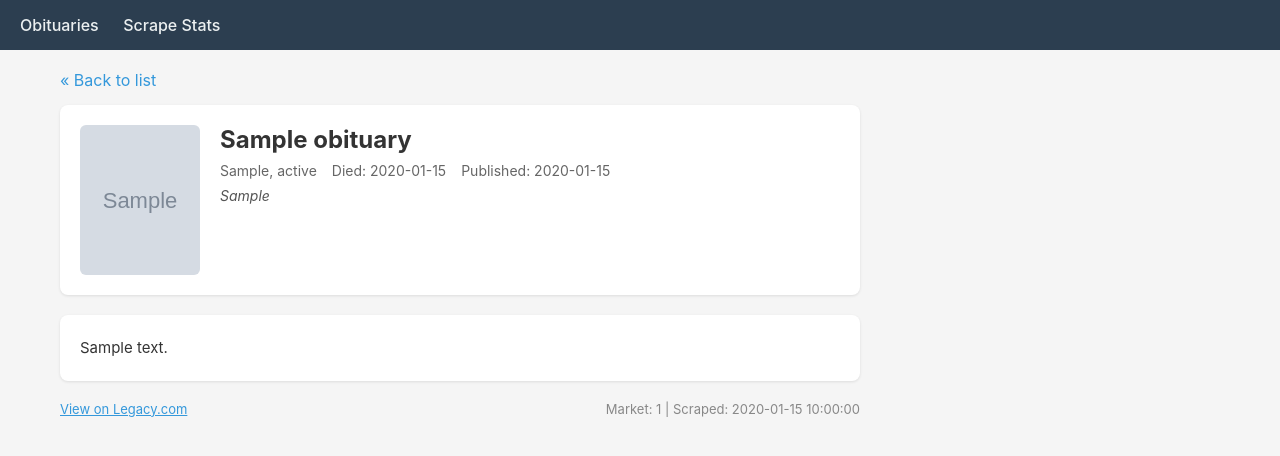
After one commit to benashkar/funeral_homes, a Flask app: page /obit/1 in a window 1280 px wide. The commit adds this page. Shown: the top 456 px of the page. Run offline with Flask 3, Linux system fonts and the light colour scheme; tables that the repository leaves empty hold one stand-in row (values such as "Sample post"); grey boxes marked "Sample" are stand-in pictures; data that the repository does not hold is empty.

Commit message:
Add death city/state, city filter dropdown, and person detail page
- Parse death_city and death_state from JSON-LD Person.deathPlace
- New DB columns: death_city (indexed), death_state
- Dashboard: city dropdown filter (cascading with state/county)
- Clicking a name opens /obit/<id> detail page with photo, full
  obituary text, dates, funeral home, and Legacy.com link
- Names in table are now clickable links

28/28 tests passing.

Co-Authored-By: Claude Opus 4.6 (1M context) <noreply@anthropic.com>

```diff
--- a/dashboard/app.py
+++ b/dashboard/app.py
@@ -10,7 +10,6 @@ logger = get_logger(__name__)
 
 PER_PAGE = 50
 
-# Map state abbreviations to full names (for display)
 STATE_MAP = {
     "tx": "Texas", "oh": "Ohio", "ma": "Massachusetts", "ga": "Georgia",
     "mn": "Minnesota", "wi": "Wisconsin", "il": "Illinois",
@@ -30,12 +29,10 @@ def _get_conn():
 
 
 def _state_from_site_id(site_id):
-    """Extract state abbreviation from site_id (e.g. 'mn-hennepin' -> 'mn')."""
     return site_id.split("-")[0] if site_id else ""
 
 
 def _county_from_site_id(site_id):
-    """Extract county name from site_id (e.g. 'mn-hennepin' -> 'Hennepin')."""
     parts = site_id.split("-")[1:]
     return " ".join(p.capitalize() for p in parts) if parts else ""
 
@@ -68,7 +65,6 @@ def create_app():
             conn = _get_conn()
             cur = conn.cursor(dictionary=True)
 
-            # Build query
             where_clauses = []
             params = []
             if search:
@@ -81,19 +77,17 @@ def create_app():
                 where_clauses.append("site_id = %s")
                 params.append(site_id)
             if city:
-                where_clauses.append("(obit_text LIKE %s OR funeral_home LIKE %s)")
-                params.extend([f"%{city}%", f"%{city}%"])
+                where_clauses.append("death_city = %s")
+                params.append(city)
 
             where = ""
             if where_clauses:
                 where = "WHERE " + " AND ".join(where_clauses)
 
-            # Count
             cur.execute(f"SELECT COUNT(*) as cnt FROM obituaries {where}", params)
             total = cur.fetchone()["cnt"]
             total_pages = max(1, (total + PER_PAGE - 1) // PER_PAGE)
 
-            # Fetch page
             offset = (page - 1) * PER_PAGE
             cur.execute(
                 f"SELECT * FROM obituaries {where} ORDER BY published_date DESC, id DESC LIMIT %s OFFSET %s",
@@ -101,15 +95,13 @@ def create_app():
             )
             obits = cur.fetchall()
 
-            # Get distinct states and site_ids for filters
+            # Filters: states, counties, cities
             cur.execute("SELECT DISTINCT site_id FROM obituaries ORDER BY site_id")
             all_site_ids = [r["site_id"] for r in cur.fetchall()]
 
-            # Build state list from site_ids
             states = sorted({_state_from_site_id(s) for s in all_site_ids})
             states_display = [(s, STATE_MAP.get(s, s.upper())) for s in states]
 
-            # If state is selected, filter counties to that state
             if state:
                 counties = sorted(
                     [(s, _county_from_site_id(s)) for s in all_site_ids if s.startswith(f"{state}-")],
@@ -120,6 +112,21 @@ def create_app():
                     [(s, _county_from_site_id(s)) for s in all_site_ids],
                     key=lambda x: x[1],
                 )
+
+            # City dropdown — distinct death_city values, filtered by state if selected
+            city_where = "WHERE death_city IS NOT NULL AND death_city != ''"
+            city_params = []
+            if state:
+                city_where += " AND site_id LIKE %s"
+                city_params.append(f"{state}-%")
+            if site_id:
+                city_where += " AND site_id = %s"
+                city_params.append(site_id)
+            cur.execute(
+                f"SELECT DISTINCT death_city FROM obituaries {city_where} ORDER BY death_city",
+                city_params,
+            )
+            cities = [r["death_city"] for r in cur.fetchall()]
 
             cur.close()
             conn.close()
@@ -132,6 +139,7 @@ def create_app():
                 total=total,
                 states=states_display,
                 counties=counties,
+                cities=cities,
                 search=search,
                 state=state,
                 site_id=site_id,
@@ -139,6 +147,24 @@ def create_app():
             )
         except Exception as e:
             logger.error("Index route error: %s", e)
+            return f"<h1>Database Error</h1><p>{e}</p>", 503
+
+    @app.route("/obit/<int:obit_id>")
+    def obit_detail(obit_id):
+        try:
+            conn = _get_conn()
+            cur = conn.cursor(dictionary=True)
+            cur.execute("SELECT * FROM obituaries WHERE id = %s", (obit_id,))
+            obit = cur.fetchone()
+            cur.close()
+            conn.close()
+
+            if not obit:
+                return "<h1>Not Found</h1>", 404
+
+            return render_template("detail.html", obit=obit)
+        except Exception as e:
+            logger.error("Detail route error: %s", e)
             return f"<h1>Database Error</h1><p>{e}</p>", 503
 
     @app.route("/stats")
--- a/dashboard/templates/base.html
+++ b/dashboard/templates/base.html
@@ -28,6 +28,19 @@
         .truncate { max-width: 300px; white-space: nowrap; overflow: hidden; text-overflow: ellipsis; }
         .photo-cell { width: 50px; padding: 4px 8px; }
         .photo-cell img { width: 40px; height: 50px; object-fit: cover; border-radius: 4px; }
+        td a { color: #2c3e50; text-decoration: none; font-weight: 500; }
+        td a:hover { color: #3498db; text-decoration: underline; }
+        .back-link { display: inline-block; margin-bottom: 15px; color: #3498db; text-decoration: none; }
+        .back-link:hover { text-decoration: underline; }
+        .detail-page { max-width: 800px; }
+        .detail-header { display: flex; gap: 20px; background: white; padding: 20px; border-radius: 8px; box-shadow: 0 1px 3px rgba(0,0,0,0.1); margin-bottom: 20px; }
+        .detail-photo { width: 120px; height: 150px; object-fit: cover; border-radius: 6px; flex-shrink: 0; }
+        .detail-info h1 { margin: 0 0 8px 0; font-size: 1.5rem; }
+        .detail-meta { color: #666; font-size: 14px; display: flex; flex-wrap: wrap; gap: 15px; margin-bottom: 8px; }
+        .detail-fh { color: #555; font-size: 14px; font-style: italic; }
+        .detail-text { background: white; padding: 20px; border-radius: 8px; box-shadow: 0 1px 3px rgba(0,0,0,0.1); line-height: 1.7; font-size: 15px; margin-bottom: 20px; }
+        .detail-footer { font-size: 13px; color: #888; display: flex; justify-content: space-between; align-items: center; }
+        .detail-footer a { color: #3498db; }
     </style>
 </head>
 <body>
--- /dev/null
+++ b/dashboard/templates/detail.html
@@ -0,0 +1,43 @@
+{% extends "base.html" %}
+{% block title %}{{ obit.deceased_name or "Obituary" }}{% endblock %}
+{% block content %}
+<div class="detail-page">
+    <a href="/" class="back-link">&laquo; Back to list</a>
+
+    <div class="detail-header">
+        {% if obit.photo_url %}
+        <img src="{{ obit.photo_url }}" alt="{{ obit.deceased_name }}" class="detail-photo">
+        {% endif %}
+        <div class="detail-info">
+            <h1>{{ obit.deceased_name or "Unknown" }}</h1>
+            <div class="detail-meta">
+                {% if obit.death_city %}
+                <span>{{ obit.death_city }}{% if obit.death_state %}, {{ obit.death_state }}{% endif %}</span>
+                {% endif %}
+                {% if obit.death_date %}
+                <span>Died: {{ obit.death_date }}</span>
+                {% endif %}
+                {% if obit.published_date %}
+                <span>Published: {{ obit.published_date }}</span>
+                {% endif %}
+            </div>
+            {% if obit.funeral_home %}
+            <div class="detail-fh">{{ obit.funeral_home }}</div>
+            {% endif %}
+        </div>
+    </div>
+
+    {% if obit.obit_text %}
+    <div class="detail-text">
+        {{ obit.obit_text | replace('\n', '<br>') | safe }}
+    </div>
+    {% endif %}
+
+    <div class="detail-footer">
+        {% if obit.legacy_url %}
+        <a href="{{ obit.legacy_url }}" target="_blank">View on Legacy.com</a>
+        {% endif %}
+        <span class="detail-id">Market: {{ obit.site_id }} | Scraped: {{ obit.scraped_at }}</span>
+    </div>
+</div>
+{% endblock %}
--- a/scraper/legacy_scraper.py
+++ b/scraper/legacy_scraper.py
@@ -5,7 +5,7 @@ import json
 from bs4 import BeautifulSoup
 
 from scraper.url_builder import build_listing_url
-from scraper.obit_parser import parse_name, parse_dates, parse_funeral_home, parse_obit_text, parse_photo_url
+from scraper.obit_parser import parse_name, parse_dates, parse_funeral_home, parse_obit_text, parse_photo_url, parse_death_place
 from utils.logger import get_logger
 from utils.rate_limiter import create_session, polite_get
 
@@ -97,12 +97,15 @@ class LegacyScraper:
         """
         soup = BeautifulSoup(html, "lxml")
         dates = parse_dates(soup)
+        place = parse_death_place(soup)
 
         return {
             "legacy_url": url,
             "deceased_name": parse_name(soup),
             "published_date": dates["published"],
             "death_date": dates["death"],
+            "death_city": place["city"],
+            "death_state": place["state"],
             "funeral_home": parse_funeral_home(soup),
             "photo_url": parse_photo_url(soup),
             "obit_text": parse_obit_text(soup),
--- a/sql/schema.sql
+++ b/sql/schema.sql
@@ -11,6 +11,8 @@ CREATE TABLE IF NOT EXISTS obituaries (
     deceased_name   VARCHAR(255),
     published_date  DATE,
     death_date      DATE,
+    death_city      VARCHAR(100)  DEFAULT NULL,
+    death_state     VARCHAR(10)   DEFAULT NULL,
     funeral_home    VARCHAR(255),
     photo_url       VARCHAR(500)  DEFAULT NULL,
     obit_text       LONGTEXT,
@@ -18,6 +20,7 @@ CREATE TABLE IF NOT EXISTS obituaries (
     sent_to_cms     TINYINT(1)    DEFAULT 0,
     INDEX idx_site_id (site_id),
     INDEX idx_published_date (published_date),
+    INDEX idx_death_city (death_city),
     INDEX idx_sent_to_cms (sent_to_cms)
 ) ENGINE=InnoDB DEFAULT CHARSET=utf8mb4;
 
```
Also changed, not shown: dashboard/templates/index.html (+10 -5 lines), scraper/db_writer.py (+6 -2 lines), scraper/obit_parser.py (+24 -0 lines), tests/test_obit_parser.py (+19 -2 lines).
